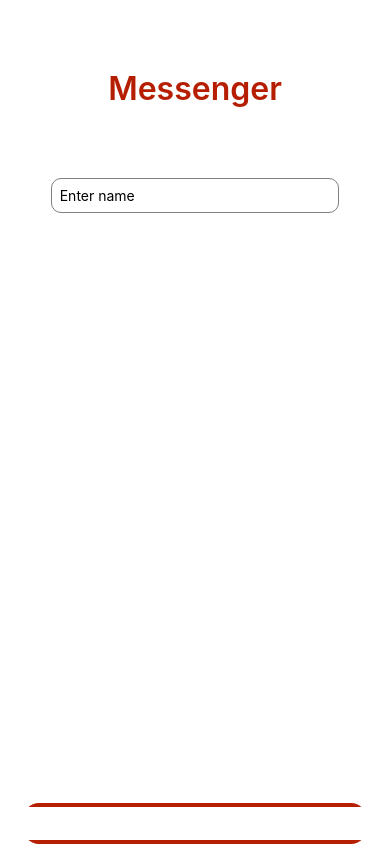
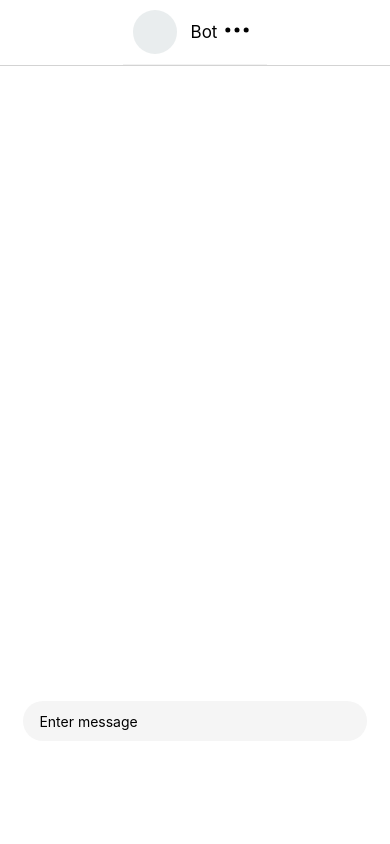
Before and after one commit to hellohien/messenger, a React Native app: screen /Message in a window 390 px wide. Before the commit this address had no page. Built offline with nearby package versions, Linux system fonts and the light colour scheme.

Commit message:
Add Message screen - avatar, icon, input

```diff
--- a/App.js
+++ b/App.js
@@ -3,7 +3,8 @@ import { createNativeStackNavigator } from "@react-navigation/native-stack";
 import { NavigationContainer } from "@react-navigation/native";
 
 import HomeScreen from "./app/Home";
-import MessageScreen from "./app/OnlineUsers";
+import OnlineUsersScreen from "./app/OnlineUsers";
+import MessageScreen from "./app/Message";
 
 const Stack = createNativeStackNavigator();
 
@@ -18,8 +19,13 @@ export default function App() {
         />
         <Stack.Screen
           name="Online Users"
+          component={OnlineUsersScreen}
+          options={{ headerTitle: "" }}
+        />
+        <Stack.Screen
+          name="Message"
           component={MessageScreen}
-          options={{ headerTitle: "" }}
+          options={{ headerShown: false }}
         />
       </Stack.Navigator>
     </NavigationContainer>
--- /dev/null
+++ b/app/Message.js
@@ -0,0 +1,108 @@
+import { ScrollView, StyleSheet, Text, TextInput, View } from "react-native";
+import { Avatar, Header } from "react-native-elements";
+import { screenHeight, screenWidth } from "../constants/layout";
+import MoreIcon from "../components/icons/MoreIcon";
+import { useState } from "react";
+import BasicKeyboardAvoidingView from "../components/BasicKeyboardAvoidingView";
+
+const width = screenWidth * 0.88;
+
+export default function Message({ navigation }) {
+  const [message, setMessage] = useState("");
+
+  return (
+    <BasicKeyboardAvoidingView>
+      <View style={styles.root}>
+        <View style={styles.container}>
+          <Header
+            containerStyle={{
+              alignSelf: "center",
+              backgroundColor: "#fff",
+            }}
+            leftComponent={
+              <View style={styles.row}>
+                <Avatar
+                  size={44}
+                  rounded
+                  source={require("../src/assets/images/image-placeholder.jpg")}
+                />
+                <Text style={styles.name}>Bot</Text>
+              </View>
+            }
+            rightComponent={<MoreIcon />}
+          />
+          <View style={styles.line} />
+          <View styles={styles.content}>
+            <ScrollView
+              contentContainerStyle={styles.messageWrapper}
+              // ref={flatListRef}
+              // onContentSizeChange={() =>
+              //   flatListRef.current.scrollToEnd({animated: true})
+              // }
+            ></ScrollView>
+            <View style={styles.inputWrapper}>
+              <TextInput
+                value={message}
+                onChangeText={(text) => setMessage(text)}
+                placeholder="Enter message"
+                style={styles.input}
+              />
+            </View>
+          </View>
+        </View>
+      </View>
+    </BasicKeyboardAvoidingView>
+  );
+}
+
+const styles = StyleSheet.create({
+  root: {
+    flex: 1,
+    backgroundColor: "#fff",
+  },
+  container: {
+    width: screenWidth * 0.88,
+    alignSelf: "center",
+  },
+  line: {
+    borderBottomColor: "#d3d3d3",
+    borderBottomWidth: 0.5,
+    width: screenWidth,
+    alignSelf: "center",
+  },
+  row: {
+    flexDirection: "row",
+    alignItems: "center",
+  },
+  name: {
+    marginLeft: 14,
+    fontSize: 17,
+  },
+  inputWrapper: {
+    position: "absolute",
+    bottom: 0,
+    backgroundColor: "#fff",
+    alignSelf: "center",
+  },
+  input: {
+    borderWidth: 1,
+    borderColor: "#808080",
+    borderRadius: 10,
+    paddingVertical: 8,
+    alignSelf: "center",
+    borderRadius: 30,
+    borderWidth: 0,
+    backgroundColor: "#F5F5F5",
+    marginTop: 8,
+    paddingRight: 30,
+    paddingLeft: 16,
+    width,
+    height: 40,
+  },
+  messageWrapper: {
+    // backgroundColor: "#F5F5F5",
+    width,
+    alignSelf: "center",
+    height: screenHeight * 0.8,
+  },
+});
--- a/app/OnlineUsers.js
+++ b/app/OnlineUsers.js
@@ -36,7 +36,7 @@ export default function OnlineUsers({ navigation }) {
           <Button
             title="Next"
             color="#fff"
-            // onPress={() => navigation.navigate("Online Users")}
+            onPress={() => navigation.navigate("Message")}
             // disabled={!name}
           />
         </View>
--- /dev/null
+++ b/components/icons/MoreIcon.js
@@ -0,0 +1,17 @@
+import { Circle, Svg } from "react-native-svg";
+
+export default function MoreIcon() {
+  return (
+    <Svg
+      fill="#000000"
+      width="40px"
+      height="40px"
+      viewBox="0 0 24 24"
+      xmlns="http://www.w3.org/2000/svg"
+    >
+      <Circle cx="17.5" cy="12" r="1.5" />
+      <Circle cx="12" cy="12" r="1.5" />
+      <Circle cx="6.5" cy="12" r="1.5" />
+    </Svg>
+  );
+}
--- a/package.json
+++ b/package.json
@@ -16,7 +16,9 @@
     "expo-status-bar": "~1.11.1",
     "react": "18.2.0",
     "react-native": "0.73.6",
-    "react-native-safe-area-context": "^4.10.1"
+    "react-native-elements": "^3.4.3",
+    "react-native-safe-area-context": "^4.10.1",
+    "react-native-svg": "^15.2.0"
   },
   "devDependencies": {
     "@babel/core": "^7.20.0"
```
Also changed, not shown: app/Home.js (+0 -10 lines), src/assets/images/image-placeholder.jpg (added), 1 other file (tests, documents, lock files or other folders).
